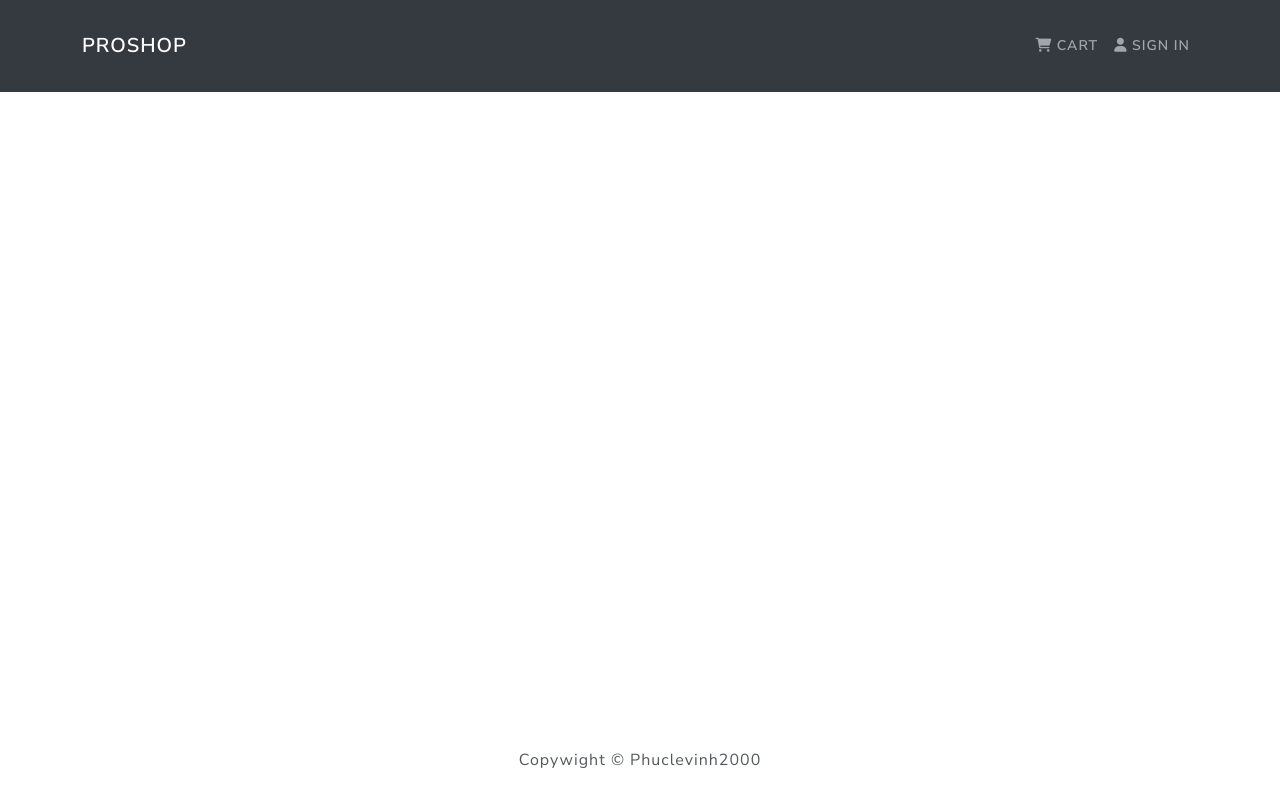
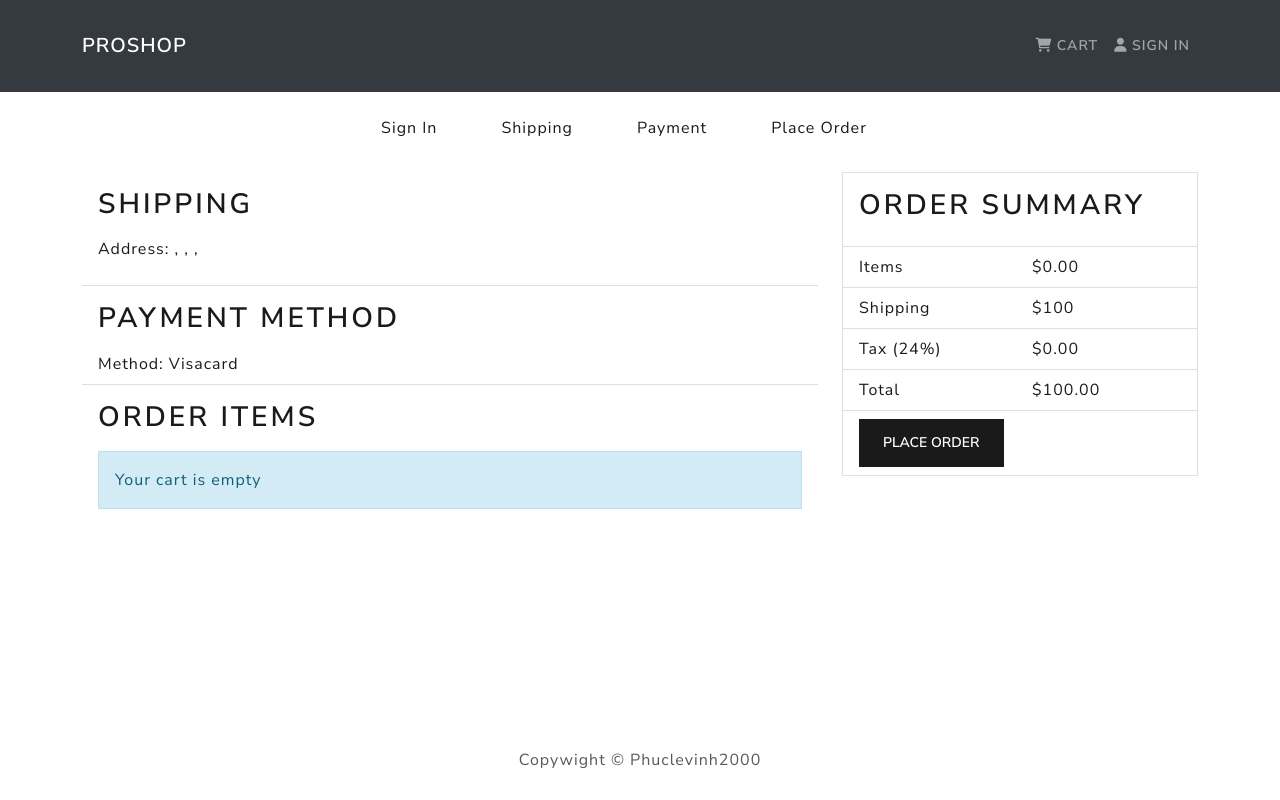
Before and after one commit to phuclevinh2000/Proshop-fullstack, a React (Create React App) app in the folder frontend/: page /placeorder in a window 1280 px wide. Built offline with nearby package versions, Linux system fonts and the light colour scheme.

Commit message:
Place Order Screen

```diff
--- a/frontend/src/App.js
+++ b/frontend/src/App.js
@@ -11,6 +11,7 @@
 import ProfileScreen from './screens/ProfileScreen';
 import ShippingScreen from './screens/ShippingScreen';
 import PaymentScreen from './screens/PaymentScreen';
+import PlaceOrderScreen from './screens/PlaceOrderScreen';
 
 const App = () => {
   return (
@@ -27,6 +28,7 @@
               <Route path="/register" element={<RegisterScreen />} />
               <Route path="/profile" element={<ProfileScreen />} />
               <Route path="/payment" element={<PaymentScreen />} />
+              <Route path="/placeorder" element={<PlaceOrderScreen />} />
               <Route path="/login/shipping" element={<ShippingScreen />} />
             </Routes>
           </Container>
--- /dev/null
+++ b/frontend/src/screens/PlaceOrderScreen.jsx
@@ -0,0 +1,132 @@
+import React, { useState } from 'react';
+import { Link } from 'react-router-dom';
+import { Row, Col, ListGroup, Image, Card, Button } from 'react-bootstrap';
+import { useSelector } from 'react-redux';
+import CheckoutSteps from '../components/CheckoutSteps';
+import Message from '../components/Message';
+
+const PlaceOrderScreen = () => {
+  const cart = useSelector((state) => state.cart);
+  console.log(cart);
+
+  // Calculate prices
+  const addDecimals = (num) => {
+    return (Math.round(num * 100) / 100).toFixed(2)
+  }
+  cart.itemsPrice = addDecimals(cart.cartItems.reduce((acc, item) => acc + item.price * item.qty, 0))
+
+  cart.shippingPrice = cart.itemsPrice > 100 ? 0 : 100
+
+  cart.taxPrice = addDecimals(Number((0.24 * cart.itemsPrice).toFixed(2)))  //24% tax
+
+  cart.totalPrice = (Number(cart.itemsPrice) + Number(cart.shippingPrice) + Number(cart.taxPrice)).toFixed(2)
+
+  const placeOrderHandler = () => {
+    console.log('hihihihi');
+  };
+  return (
+    <>
+      <CheckoutSteps step1 step2 step3 step4 />
+      <Row>
+        <Col md={8}>
+          <ListGroup variant='flush'>
+            <ListGroup.Item>
+              <h2>Shipping</h2>
+              <p>
+                <strong>Address: </strong>
+                {cart.shippingAddress.address}, {cart.shippingAddress.city},{' '}
+                {cart.shippingAddress.postalCode},{' '}
+                {cart.shippingAddress.country}
+              </p>
+            </ListGroup.Item>
+
+            <ListGroup.Item>
+              <h2>Payment Method</h2>
+              <strong>Method: Visacard</strong>
+            </ListGroup.Item>
+
+            <ListGroup.Item>
+              <h2>Order Items</h2>
+              {cart.cartItems.length === 0 ? (
+                <Message>Your cart is empty</Message>
+              ) : (
+                <ListGroup variant='flush'>
+                  {cart.cartItems.map((item, index) => (
+                    <ListGroup.Item key={index}>
+                      <Row>
+                        <Col md={1}>
+                          <Image
+                            src={item.image}
+                            alt={item.name}
+                            fluid
+                            rounded
+                          />
+                        </Col>
+                        <Col>
+                          <Link to={`/product/${item.product}`}>
+                            {item.name}
+                          </Link>
+                        </Col>
+                        <Col md={4}>
+                          {item.qty} x ${item.price} = ${item.qty * item.price}
+                        </Col>
+                      </Row>
+                    </ListGroup.Item>
+                  ))}
+                </ListGroup>
+              )}
+            </ListGroup.Item>
+          </ListGroup>
+        </Col>
+        <Col md={4}>
+          <Card>
+            <ListGroup variant='flush'>
+              <ListGroup.Item>
+                <h2>Order Summary</h2>
+              </ListGroup.Item>
+
+              <ListGroup.Item>
+                <Row>
+                  <Col>Items</Col>
+                  <Col>${cart.itemsPrice}</Col>
+                </Row>
+              </ListGroup.Item>
+
+              <ListGroup.Item>
+                <Row>
+                  <Col>Shipping</Col>
+                  <Col>${cart.shippingPrice}</Col>
+                </Row>
+              </ListGroup.Item>
+
+              <ListGroup.Item>
+                <Row>
+                  <Col>Tax (24%)</Col>
+                  <Col>${cart.taxPrice}</Col>
+                </Row>
+              </ListGroup.Item>
+
+              <ListGroup.Item>
+                <Row>
+                  <Col>Total</Col>
+                  <Col>${cart.totalPrice}</Col>
+                </Row>
+              </ListGroup.Item>
+
+              <ListGroup.Item>
+                <Button
+                  type='button'
+                  className='btn-block'
+                  disabled={cart.cartItems === 0}
+                  onClick={placeOrderHandler}
+                >Place Order</Button>
+              </ListGroup.Item>
+            </ListGroup>
+          </Card>
+        </Col>
+      </Row>
+    </>
+  );
+};
+
+export default PlaceOrderScreen;
```
